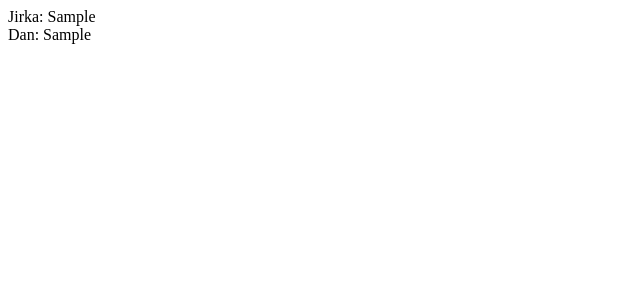
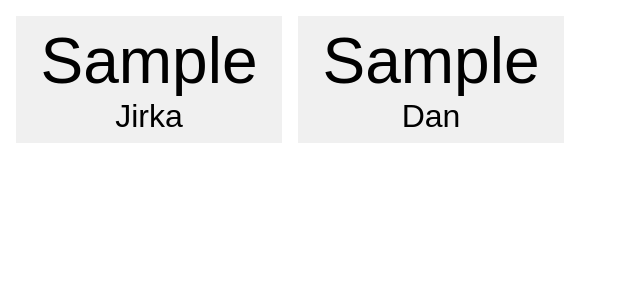
Before and after one commit to jsyrovy/untappd, a Python web app: template pivni-valka/templates/pivni-valka.html in a window 1280 px wide. Shown: the top 300 px of the page, without its empty margins (0-640 px from the left). Run offline with Jinja, Linux system fonts and the light colour scheme; the template is opened without the code that fills it: most values are stand-ins (such as "Sample title", 1, 10 or a date in 2020).

Commit message:
Update page design

```diff
--- a/pivni-valka/templates/pivni-valka.html
+++ b/pivni-valka/templates/pivni-valka.html
@@ -1,11 +1,45 @@
 <!DOCTYPE html>
 <html lang="cs">
-<head>
-    <meta charset="UTF-8">
+  <head>
+    <meta charset="UTF-8" />
     <title>Pivní válka</title>
-</head>
-<body>
-    <div>Jirka: {{ unique_beers_count_jirka }}</div>
-    <div>Dan: {{ unique_beers_count_dan }}</div>
-</body>
+    <style>
+      .parent {
+        display: flex;
+        flex-wrap: wrap;
+      }
+
+      .child {
+        flex: 0 1 250px;
+        background: #f0f0f0;
+        text-align: center;
+        margin: 0.5rem;
+        padding: 0.5rem;
+      }
+
+      .count {
+        font-size: 4rem;
+      }
+
+      .name {
+        font-size: 2rem;
+      }
+
+      body {
+        font-family: sans-serif;
+      }
+    </style>
+  </head>
+  <body>
+    <div class="parent">
+      <div class="child">
+        <div class="count">{{ unique_beers_count_jirka }}</div>
+        <div class="name">Jirka</div>
+      </div>
+      <div class="child">
+        <div class="count">{{ unique_beers_count_dan }}</div>
+        <div class="name">Dan</div>
+      </div>
+    </div>
+  </body>
 </html>
```
